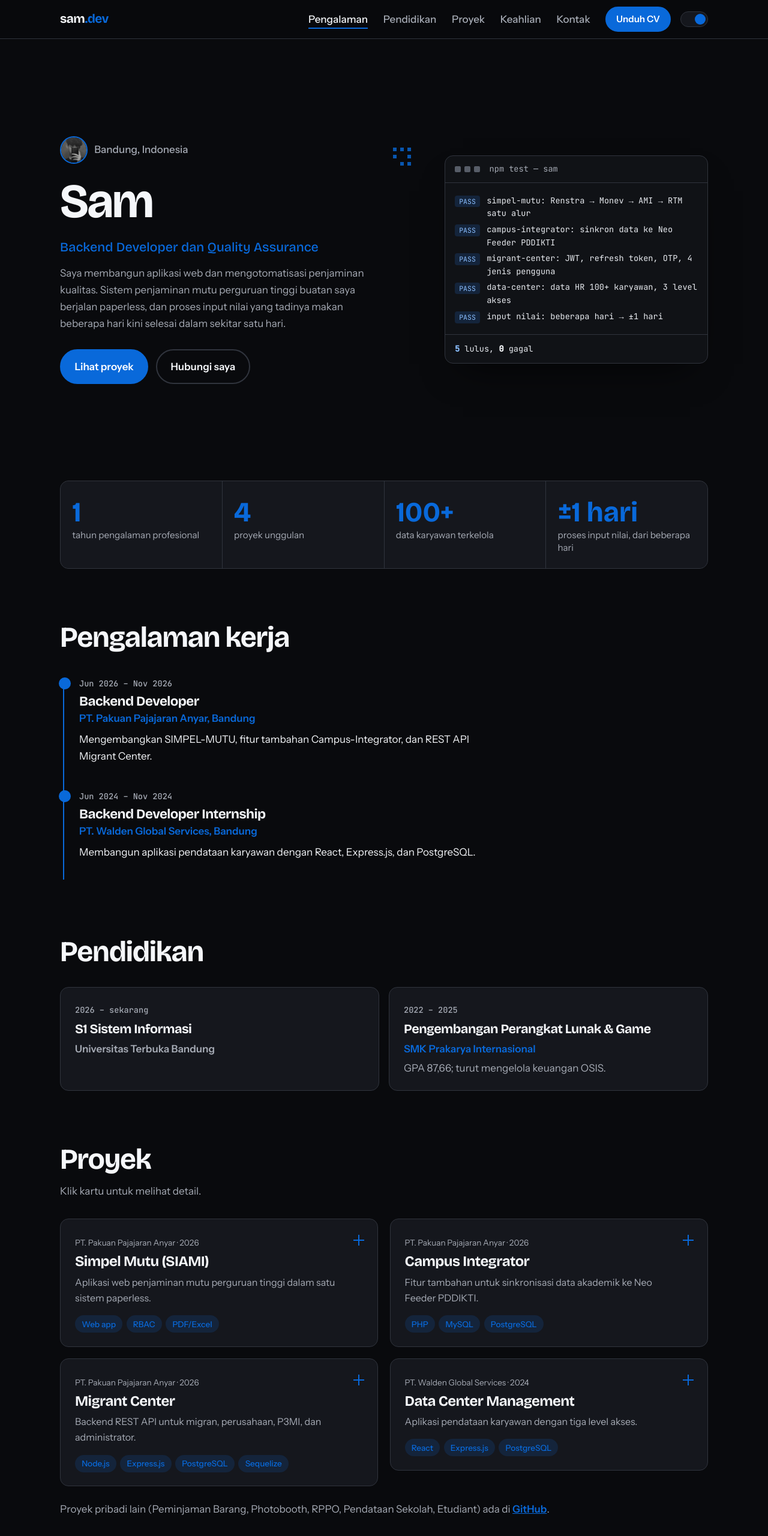
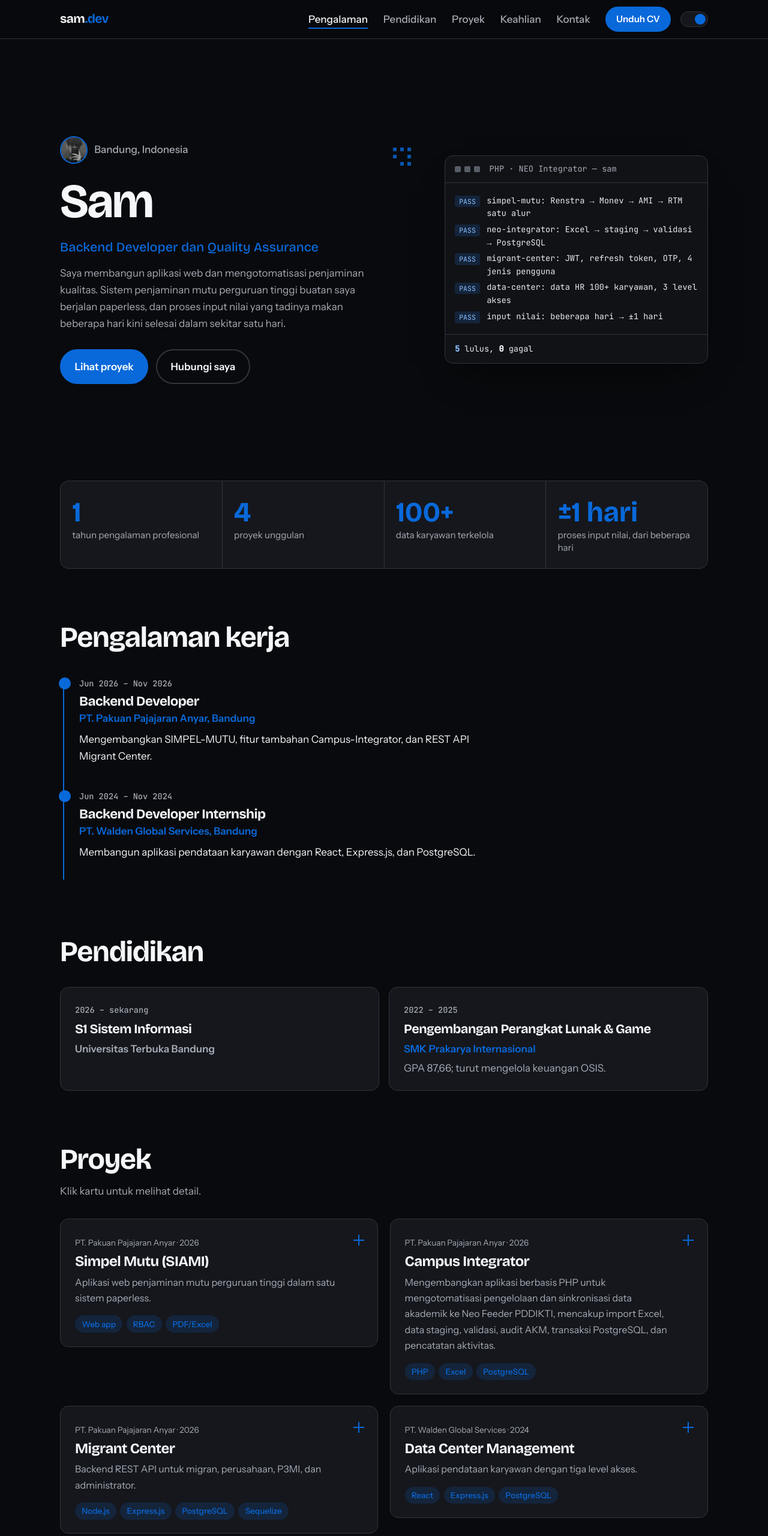
Before and after one commit to arctadapt/arctadapt.github.io, a plain HTML site: page index.html in a window 1280 px wide. Shown: the top 2560 px of the page at 60% size. Drawn offline with nearby package versions, Linux system fonts and the light colour scheme.

Commit message:
Expand NEO Integrator project details

```diff
--- a/index.html
+++ b/index.html
@@ -41,10 +41,10 @@
     <div class="cta"><a class="btn" href="#proyek">Lihat proyek</a><a class="btn ghost" href="#kontak">Hubungi saya</a></div>
   </div>
   <aside class="term" aria-label="Ringkasan hasil kerja" data-tilt>
-    <div class="term-bar"><i></i><i></i><i></i><span>npm test — sam</span></div>
+    <div class="term-bar"><i></i><i></i><i></i><span>PHP · NEO Integrator — sam</span></div>
     <ol class="term-body" id="term">
       <li data-t="simpel-mutu: Renstra → Monev → AMI → RTM satu alur" data-r="ok">PASS</li>
-      <li data-t="campus-integrator: sinkron data ke Neo Feeder PDDIKTI" data-r="ok">PASS</li>
+      <li data-t="neo-integrator: Excel → staging → validasi → PostgreSQL" data-r="ok">PASS</li>
       <li data-t="migrant-center: JWT, refresh token, OTP, 4 jenis pengguna" data-r="ok">PASS</li>
       <li data-t="data-center: data HR 100+ karyawan, 3 level akses" data-r="ok">PASS</li>
       <li data-t="input nilai: beberapa hari → ±1 hari" data-r="ok">PASS</li>
@@ -115,14 +115,14 @@
       <button class="card-h" aria-expanded="false">
         <span class="when">PT. Pakuan Pajajaran Anyar · 2026</span>
         <h3>Campus Integrator</h3>
-        <p>Fitur tambahan untuk sinkronisasi data akademik ke Neo Feeder PDDIKTI.</p>
-        <span class="chips"><em>PHP</em><em>MySQL</em><em>PostgreSQL</em></span><span class="plus" aria-hidden="true"></span>
+        <p>Mengembangkan aplikasi berbasis PHP untuk mengotomatisasi pengelolaan dan sinkronisasi data akademik ke Neo Feeder PDDIKTI, mencakup import Excel, data staging, validasi, audit AKM, transaksi PostgreSQL, dan pencatatan aktivitas.</p>
+        <span class="chips"><em>PHP</em><em>Excel</em><em>PostgreSQL</em></span><span class="plus" aria-hidden="true"></span>
       </button>
       <div class="more"><ul>
-        <li>Arsitektur dua database: cache MySQL dan query langsung ke PostgreSQL Feeder.</li>
-        <li>Deteksi dan pengisian AKM kosong: filter semester kosong, salin IPS, IPK, dan SKS, dengan preview sebelum disimpan.</li>
-        <li>Merombak UI halaman AKM (filter sidebar, badge status, wizard 3 langkah).</li>
-        <li>Memangkas waktu input nilai dari beberapa hari menjadi ±1 hari.</li>
+        <li>Mengimpor data akademik dari Excel ke staging untuk diperiksa sebelum sinkronisasi.</li>
+        <li>Memvalidasi data dan mengaudit AKM, termasuk mendeteksi serta melengkapi data AKM yang kosong.</li>
+        <li>Mengelola sinkronisasi ke Neo Feeder PDDIKTI melalui transaksi PostgreSQL.</li>
+        <li>Mencatat aktivitas untuk membantu pelacakan perubahan dan proses sinkronisasi.</li>
       </ul></div>
     </article>
     <article class="card rv" data-tilt>
```
